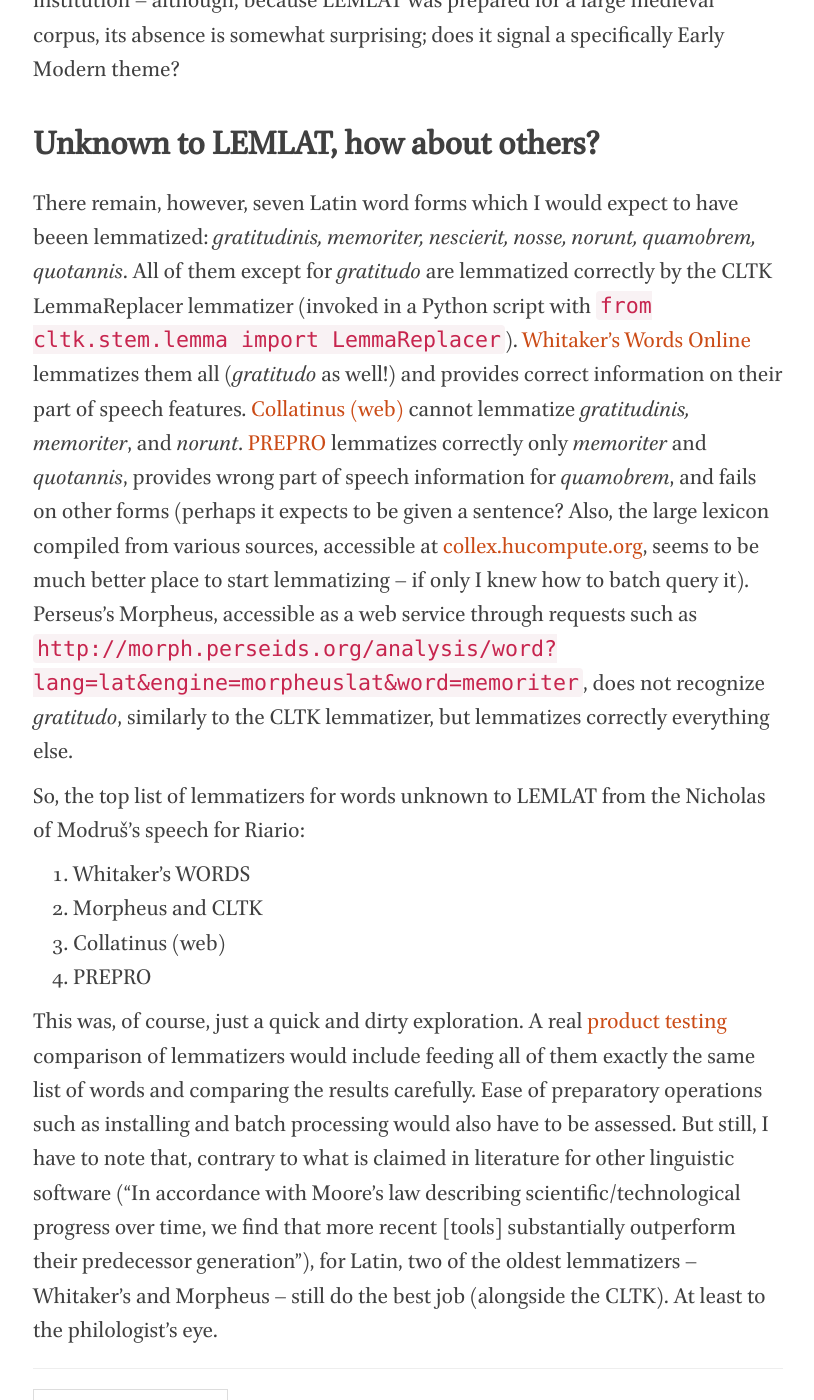
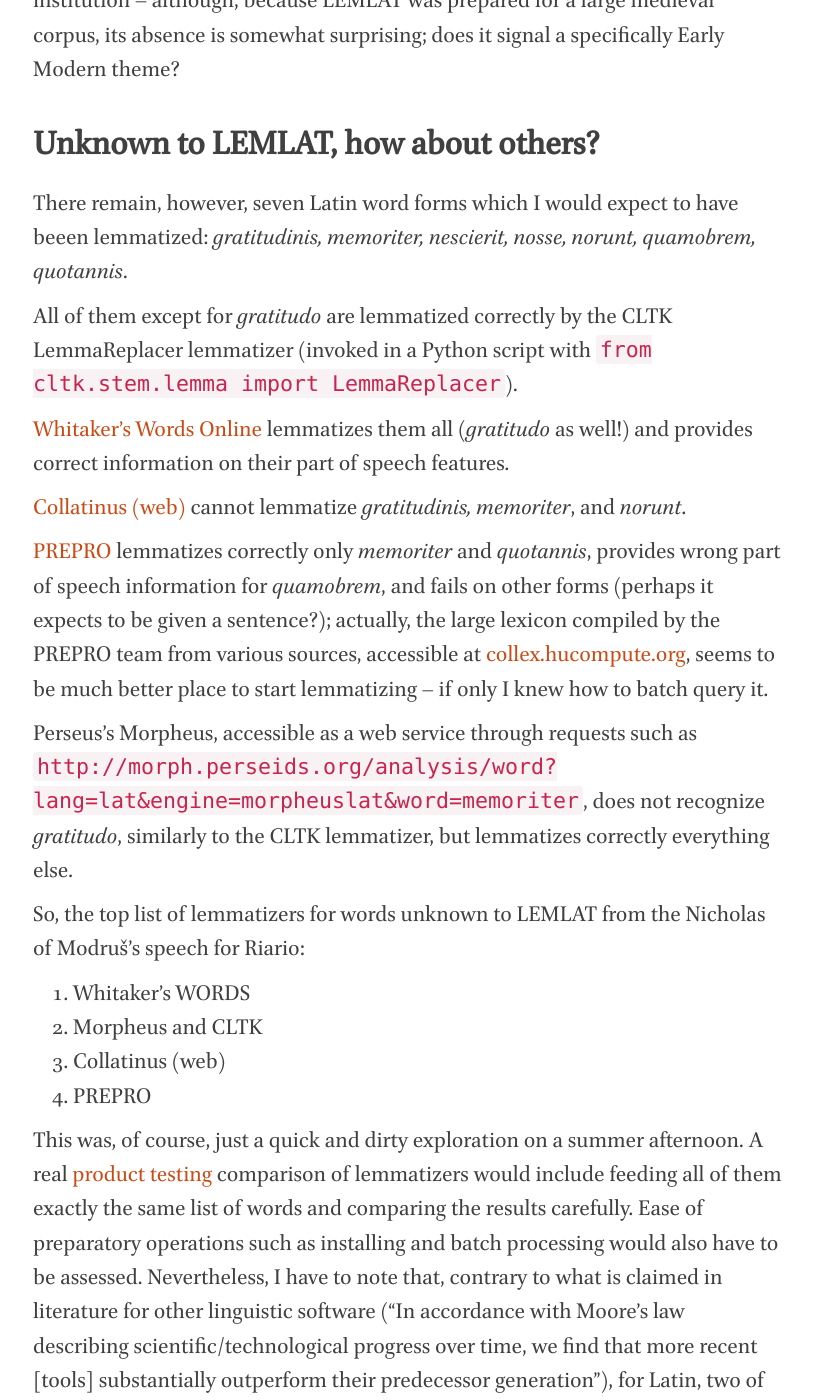
Before and after one commit to nevenjovanovic/nevenjovanovic.github.io, a Jekyll site: the page built from _posts/2017-07-19-lemmatize-neolatin-lemlat.markdown, in a window 1280 px wide and 1400 px high, scrolled down 2956 px. Shown: the whole window, without its empty margins (232-1046 px from the left). Built offline with Jekyll 4.4.1, drawn with Linux system fonts in a browser that asks for light colours; nearby versions of some CDN libraries; some of the changed text lies outside the part shown.

Commit message:
Minor corrections and stylistic improvements

```diff
--- a/_posts/2017-07-19-lemmatize-neolatin-lemlat.markdown
+++ b/_posts/2017-07-19-lemmatize-neolatin-lemlat.markdown
@@ -96,7 +96,17 @@
 
 # Unknown to LEMLAT, how about others?
 
-There remain, however, seven Latin word forms which I would expect to have beeen lemmatized: *gratitudinis, memoriter, nescierit, nosse, norunt, quamobrem, quotannis*. All of them except for *gratitudo* are lemmatized correctly by the CLTK LemmaReplacer lemmatizer (invoked in a Python script with `from cltk.stem.lemma import LemmaReplacer`). [Whitaker's Words Online](http://latin.ucant.org/) lemmatizes them all (*gratitudo* as well!) and provides correct information on their part of speech features. [Collatinus (web)](http://outils.biblissima.fr/fr/collatinus-web/) cannot lemmatize *gratitudinis, memoriter*, and *norunt*. [PREPRO](https://prepro.hucompute.org/) lemmatizes correctly only *memoriter* and *quotannis*, provides wrong part of speech information for *quamobrem*, and fails on other forms (perhaps it expects to be given a sentence? Also, the large lexicon compiled from various sources, accessible at [collex.hucompute.org](http://collex.hucompute.org/), seems to be much better place to start lemmatizing -- if only I knew how to batch query it). Perseus's Morpheus, accessible as a web service through requests such as `http://morph.perseids.org/analysis/word?lang=lat&engine=morpheuslat&word=memoriter`, does not recognize *gratitudo*, similarly to the CLTK lemmatizer, but lemmatizes correctly everything else.
+There remain, however, seven Latin word forms which I would expect to have beeen lemmatized: *gratitudinis, memoriter, nescierit, nosse, norunt, quamobrem, quotannis*.
+
+All of them except for *gratitudo* are lemmatized correctly by the CLTK LemmaReplacer lemmatizer (invoked in a Python script with `from cltk.stem.lemma import LemmaReplacer`).
+
+[Whitaker's Words Online](http://latin.ucant.org/) lemmatizes them all (*gratitudo* as well!) and provides correct information on their part of speech features.
+
+[Collatinus (web)](http://outils.biblissima.fr/fr/collatinus-web/) cannot lemmatize *gratitudinis, memoriter*, and *norunt*.
+
+[PREPRO](https://prepro.hucompute.org/) lemmatizes correctly only *memoriter* and *quotannis*, provides wrong part of speech information for *quamobrem*, and fails on other forms (perhaps it expects to be given a sentence?); actually, the large lexicon compiled by the PREPRO team from various sources, accessible at [collex.hucompute.org](http://collex.hucompute.org/), seems to be much better place to start lemmatizing -- if only I knew how to batch query it.
+
+Perseus's Morpheus, accessible as a web service through requests such as `http://morph.perseids.org/analysis/word?lang=lat&engine=morpheuslat&word=memoriter`, does not recognize *gratitudo*, similarly to the CLTK lemmatizer, but lemmatizes correctly everything else.
 
 So, the top list of lemmatizers for words unknown to LEMLAT from the Nicholas of Modruš's speech for Riario:
 
@@ -105,4 +115,4 @@
 3. Collatinus (web)
 4. PREPRO
 
-This was, of course, just a quick and dirty exploration. A real [product testing](https://en.wikipedia.org/wiki/Product_testing) comparison of lemmatizers would include feeding all of them exactly the same list of words and comparing the results carefully. Ease of preparatory operations such as installing and batch processing would also have to be assessed. But still, I have to note that, contrary to what is claimed in literature for other linguistic software ("In accordance with Moore’s law describing scientific/technological progress over time, we find that more recent [tools] substantially outperform their predecessor generation"), for Latin, two of the oldest lemmatizers -- Whitaker's and Morpheus -- still do the best job (alongside the CLTK). At least to the philologist's eye.
+This was, of course, just a quick and dirty exploration on a summer afternoon. A real [product testing](https://en.wikipedia.org/wiki/Product_testing) comparison of lemmatizers would include feeding all of them exactly the same list of words and comparing the results carefully. Ease of preparatory operations such as installing and batch processing would also have to be assessed. Nevertheless, I have to note that, contrary to what is claimed in literature for other linguistic software ("In accordance with Moore’s law describing scientific/technological progress over time, we find that more recent [tools] substantially outperform their predecessor generation"), for Latin, two of the oldest lemmatizers -- Whitaker's and Morpheus -- still do the best job (alongside the CLTK). At least to the philologist's eye.
```
